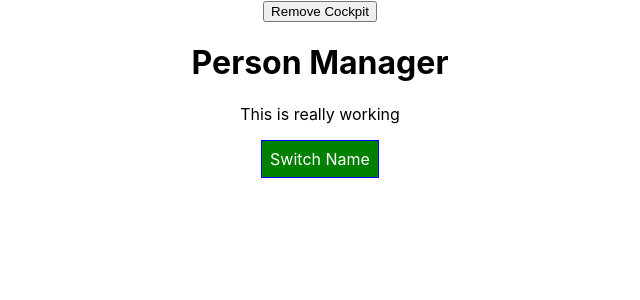
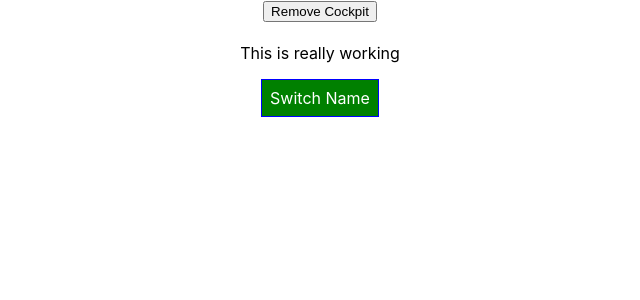
Before and after one commit to shibbirweb/reactjs-practice, a React (Create React App) app: page / in a window 1280 px wide. Shown: the top 300 px of the page, without its empty margins (320-960 px from the left). Built offline with nearby package versions, Linux system fonts and the light colour scheme.

Commit message:
23. Another Form of HOCs

```diff
--- a/src/containers/App.js
+++ b/src/containers/App.js
@@ -2,7 +2,8 @@
 import classes from './App.module.css';
 import Persons from '../components/Persons/Persons';
 import Cockpit from '../components/Cockpit/Cockpit';
-import WithClass from "../hoc/WithClass"
+import withClass from "../hoc/withClass"
+import Auxiliary from "../hoc/Auxiliary"
 
 
 class App extends Component {
@@ -101,7 +102,7 @@
 
 
         return (
-                <WithClass classes={classes.App}>
+            <Auxiliary classes={classes.App}>
                     <button onClick={() => (this.setState({showCockpit: false}))}>Remove Cockpit</button>
                     { this.state.showCockpit ?
                     <Cockpit
@@ -113,9 +114,9 @@
 
 
                     {persons}
-                </WithClass>
+            </Auxiliary>
         )
     }
 
 }
-export default App;
+export default withClass(App, classes.App);
--- a/src/hoc/WithClass.js
+++ b/src/hoc/WithClass.js
@@ -1,9 +1,11 @@
 import React from "react";
 
-const withClass = props => (
-    <div className={props.classes}>
-        { props.children }
-    </div>
-);
+const withClass = (WrappedComponent, className) => {
+    return props => (
+        <div className={className}>
+            <WrappedComponent/>
+        </div>
+    );
+};
 
 export default withClass;
```
